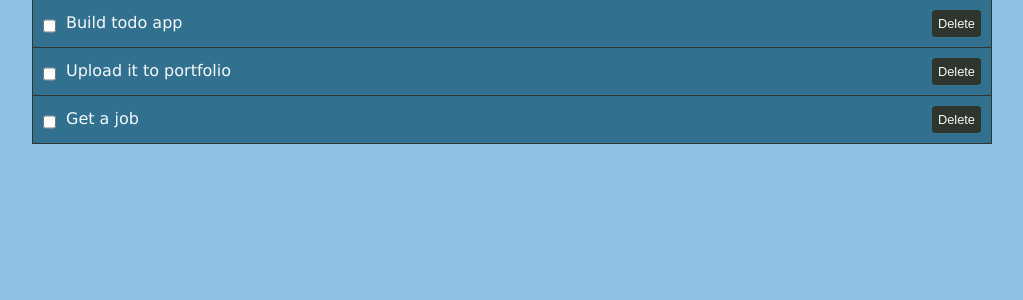
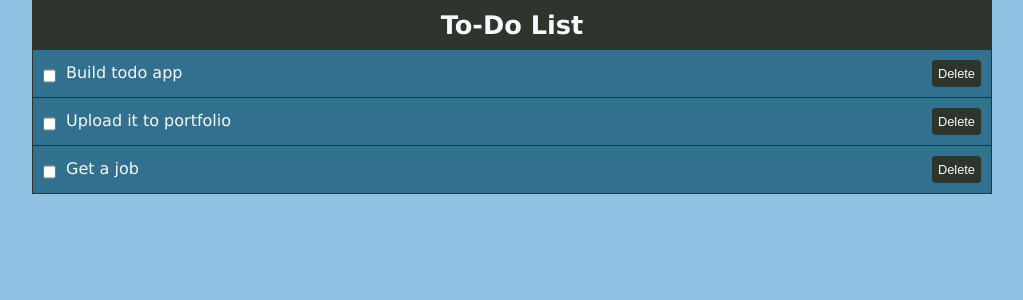
Before and after one commit to dylancruse/react-todos, a React (Create React App) app in the folder react-todos/: page / in a window 1280 px wide. Shown: the top 300 px of the page, without its empty margins (128-1151 px from the left). Built offline with nearby package versions, Linux system fonts and the light colour scheme.

Commit message:
Create and add Header

```diff
--- a/react-todos/src/App.js
+++ b/react-todos/src/App.js
@@ -1,5 +1,6 @@
 import React from 'react';
 import Todos from './components/Todos';
+import Header from './layout/Header';
 import './App.css';
 
 class App extends React.Component {
@@ -53,6 +54,7 @@ class App extends React.Component {
         return (
             <div id="App-wrapper">
                 <div className="App">
+                    <Header />
                     <Todos todos={this.state.todos} toggleComplete={this.toggleComplete}
                     deleteTodo={this.deleteTodo} />
                 </div>
--- /dev/null
+++ b/react-todos/src/layout/Header.js
@@ -0,0 +1,19 @@
+import React from 'react';
+
+function Header() {
+    return (
+        <header style={headerStyle}>
+            <h1>To-Do List</h1>
+        </header>
+    );
+}
+
+const headerStyle = {
+    backgroundColor: 'var(--black)',
+    color: 'var(--white)',
+    textAlign: 'center',
+    fontSize: '.8em',
+    padding: '10px'
+}
+
+export default Header;
```
